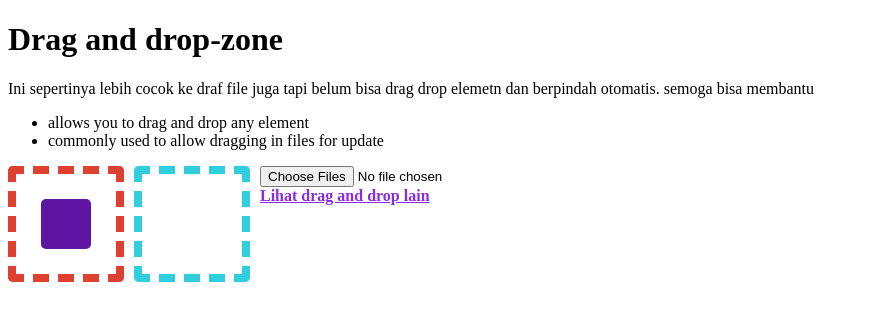
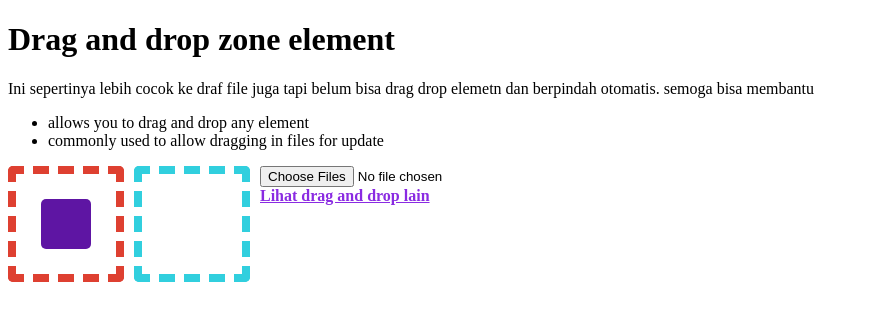
Before and after one commit to atsilfiaalfaths/draganddrop, a plain HTML site: page index.html in a window 1280 px wide. Shown: the whole page, without its empty margins (0-869 px from the left). Drawn offline with Linux system fonts and the light colour scheme.

Commit message:
update h1

```diff
--- a/index.html
+++ b/index.html
@@ -43,7 +43,7 @@
 </head>
 <body>
 
-    <h1>Drag and drop-zone</h1>
+    <h1>Drag and drop zone element</h1>
     <p>Ini sepertinya lebih cocok ke draf file juga tapi belum bisa drag drop elemetn dan berpindah otomatis. semoga bisa membantu</p>
     <ul>
         <li>allows you to drag and drop any element</li>
```
